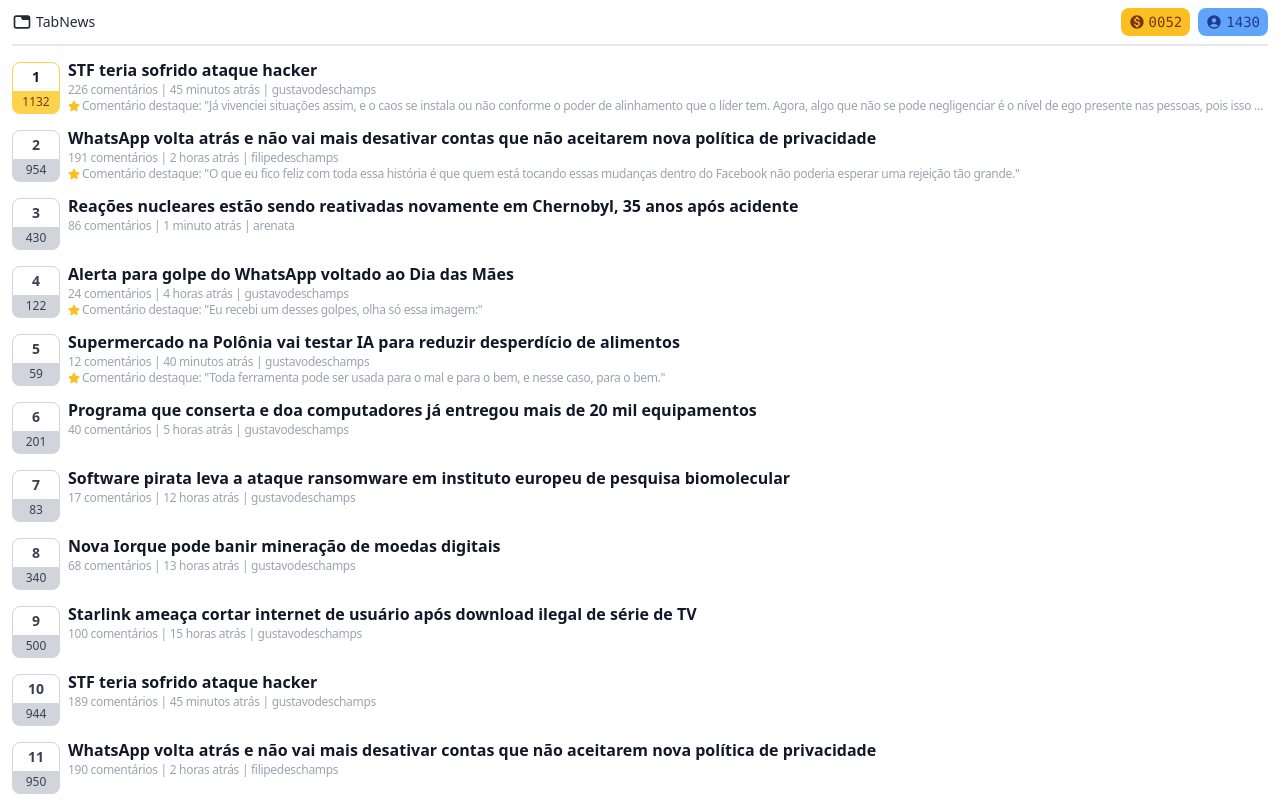
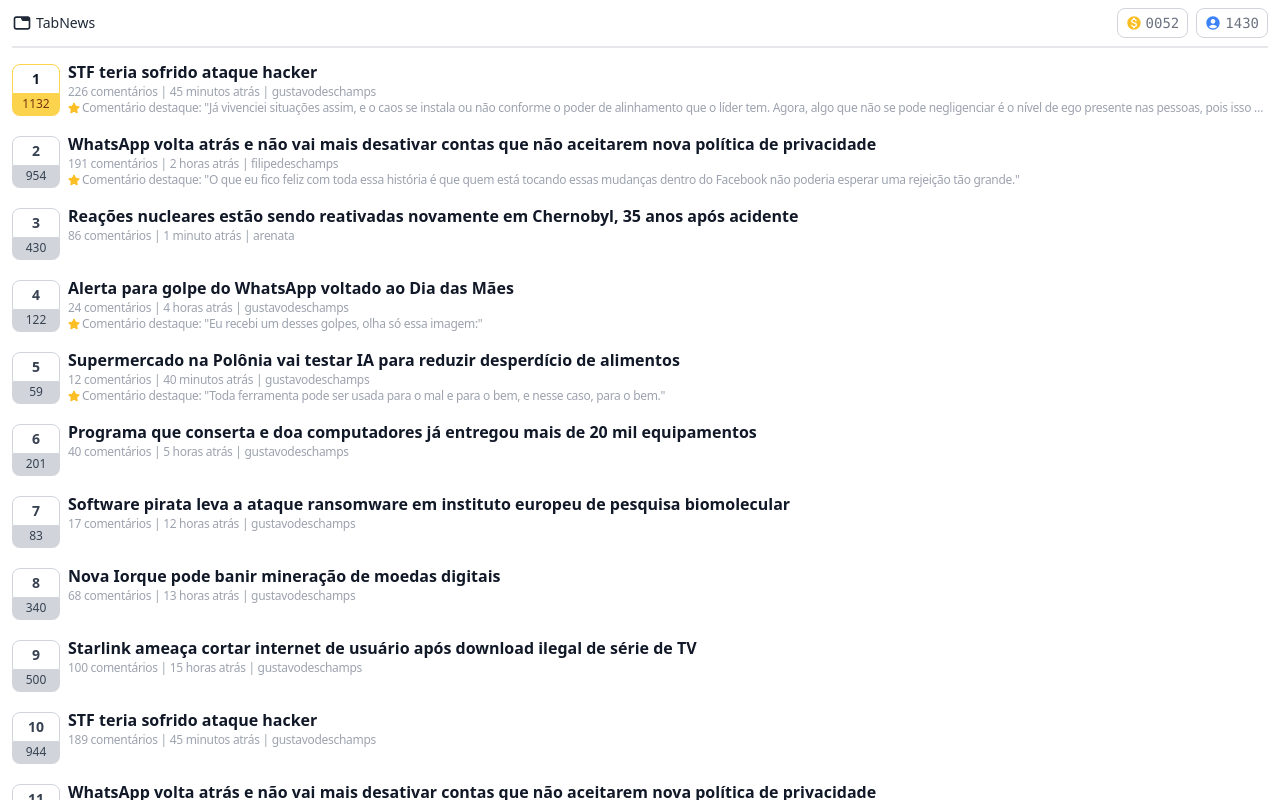
Before and after one commit to ZomerJoop/tabnews.com.br, a Next.js app: page /home-08 in a window 1280 px wide. Shown: the top 800 px of the page. Built offline with nearby package versions, Linux system fonts and the light colour scheme.

Commit message:
layout: trying new coin/xp headers

```diff
--- a/pages/home-08.js
+++ b/pages/home-08.js
@@ -14,25 +14,25 @@
 
 export default function Home() {
   return (
-    <div>
-      <header className="pl-3 pr-3 m-auto max-w-7xl">
+    <div className="pl-3 pr-3">
+      <header className="m-auto max-w-7xl">
         <nav className="flex items-center justify-between pt-2 pb-2 mb-3 border-b-2 border-gray-200">
           <div className="flex items-center space-x-1 text-gray-800">
             <CgTab className="w-5 h-5" />
             <span className="text-sm font-medium">TabNews</span>
           </div>
           <div className="flex space-x-2">
-            <div className="flex items-center pt-1 pb-1 pl-2 pr-2 font-mono text-sm text-yellow-900 bg-yellow-400 rounded-lg">
-              <MdMonetizationOn className="w-4 h-4 mr-1" /> 0052
+            <div className="flex items-center pt-1 pb-1 pl-2 pr-2 font-mono text-sm text-gray-500 border border-gray-300 rounded-lg">
+              <MdMonetizationOn className="w-4 h-4 mr-1 text-yellow-400" /> 0052
             </div>
-            <div className="flex items-center pt-1 pb-1 pl-2 pr-2 font-mono text-sm text-blue-900 bg-blue-400 rounded-lg">
-              <MdAccountCircle className="w-4 h-4 mr-1" /> 1430
+            <div className="flex items-center pt-1 pb-1 pl-2 pr-2 font-mono text-sm text-gray-500 border border-gray-300 rounded-lg">
+              <MdAccountCircle className="w-4 h-4 mr-1 text-blue-500" /> 1430
             </div>
           </div>
         </nav>
       </header>
 
-      <div className="pl-3 pr-3 m-auto max-w-7xl">
+      <div className="m-auto max-w-7xl">
         <NewsList />
       </div>
     </div>
@@ -182,7 +182,7 @@
   });
 
   return (
-    <div className="flex flex-col space-y-3">
+    <div className="flex flex-col space-y-4">
       {newsItems.map((news, index) => {
         function getCommentsCount(news) {
           return Math.round(news.coins * 0.2);
--- a/pages/post-01.js
+++ b/pages/post-01.js
@@ -14,25 +14,25 @@
 
 export default function Home() {
   return (
-    <div>
-      <header className="pl-3 pr-3 m-auto max-w-7xl">
+    <div className="pl-3 pr-3">
+      <header className="m-auto max-w-7xl">
         <nav className="flex items-center justify-between pt-2 pb-2 mb-3 border-b-2 border-gray-200">
           <div className="flex items-center space-x-1 text-gray-800">
             <CgTab className="w-5 h-5" />
             <span className="text-sm font-medium">TabNews</span>
           </div>
           <div className="flex space-x-2">
-            <div className="flex items-center pt-1 pb-1 pl-2 pr-2 font-mono text-sm text-yellow-900 bg-yellow-400 rounded-lg">
-              <MdMonetizationOn className="w-4 h-4 mr-1" /> 0052
+            <div className="flex items-center pt-1 pb-1 pl-2 pr-2 font-mono text-sm text-gray-500 border border-gray-300 rounded-lg">
+              <MdMonetizationOn className="w-4 h-4 mr-1 text-yellow-400" /> 0052
             </div>
-            <div className="flex items-center pt-1 pb-1 pl-2 pr-2 font-mono text-sm text-blue-900 bg-blue-400 rounded-lg">
-              <MdAccountCircle className="w-4 h-4 mr-1" /> 1430
+            <div className="flex items-center pt-1 pb-1 pl-2 pr-2 font-mono text-sm text-gray-500 border border-gray-300 rounded-lg">
+              <MdAccountCircle className="w-4 h-4 mr-1 text-blue-500" /> 1430
             </div>
           </div>
         </nav>
       </header>
 
-      <div className="container pl-3 pr-3 m-auto mt-8">
+      <div className="container m-auto mt-8">
         <Post />
       </div>
     </div>
```
